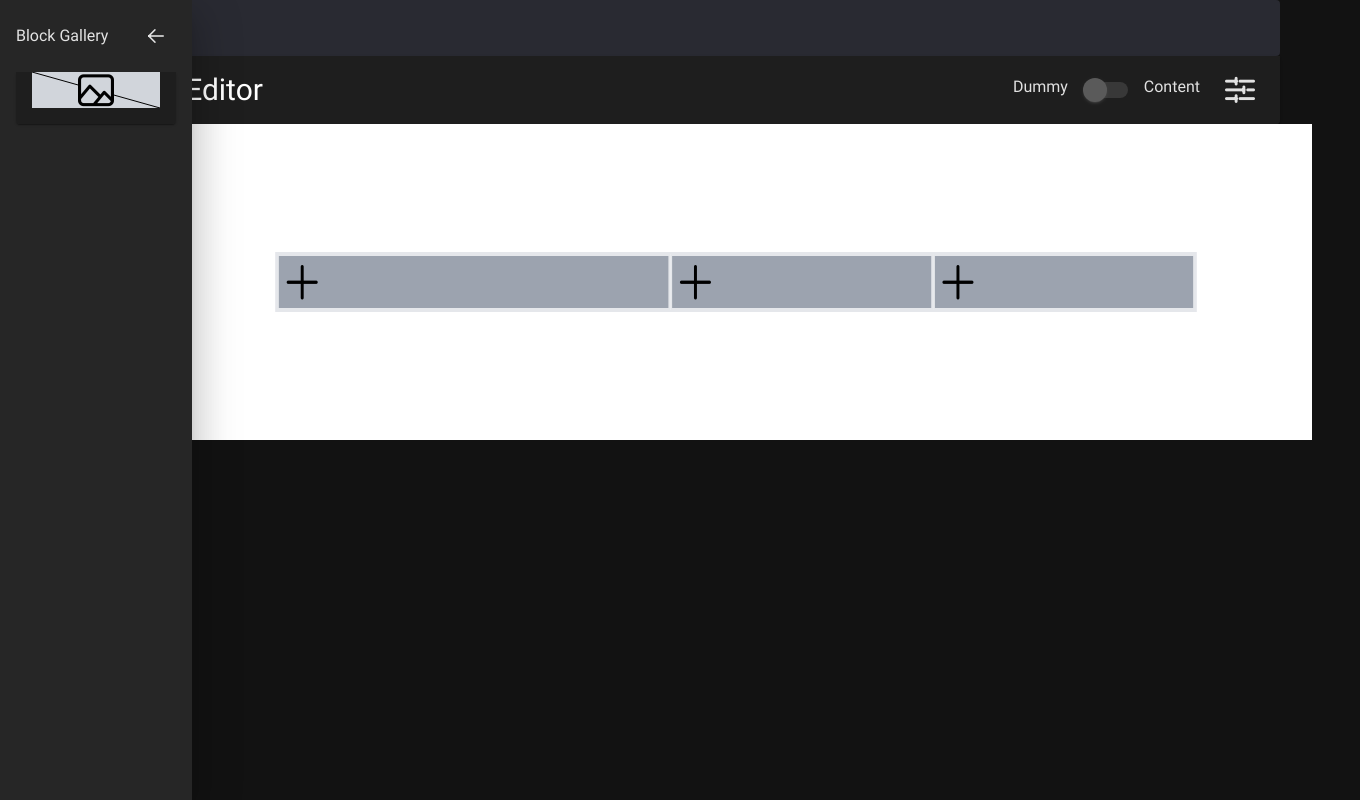
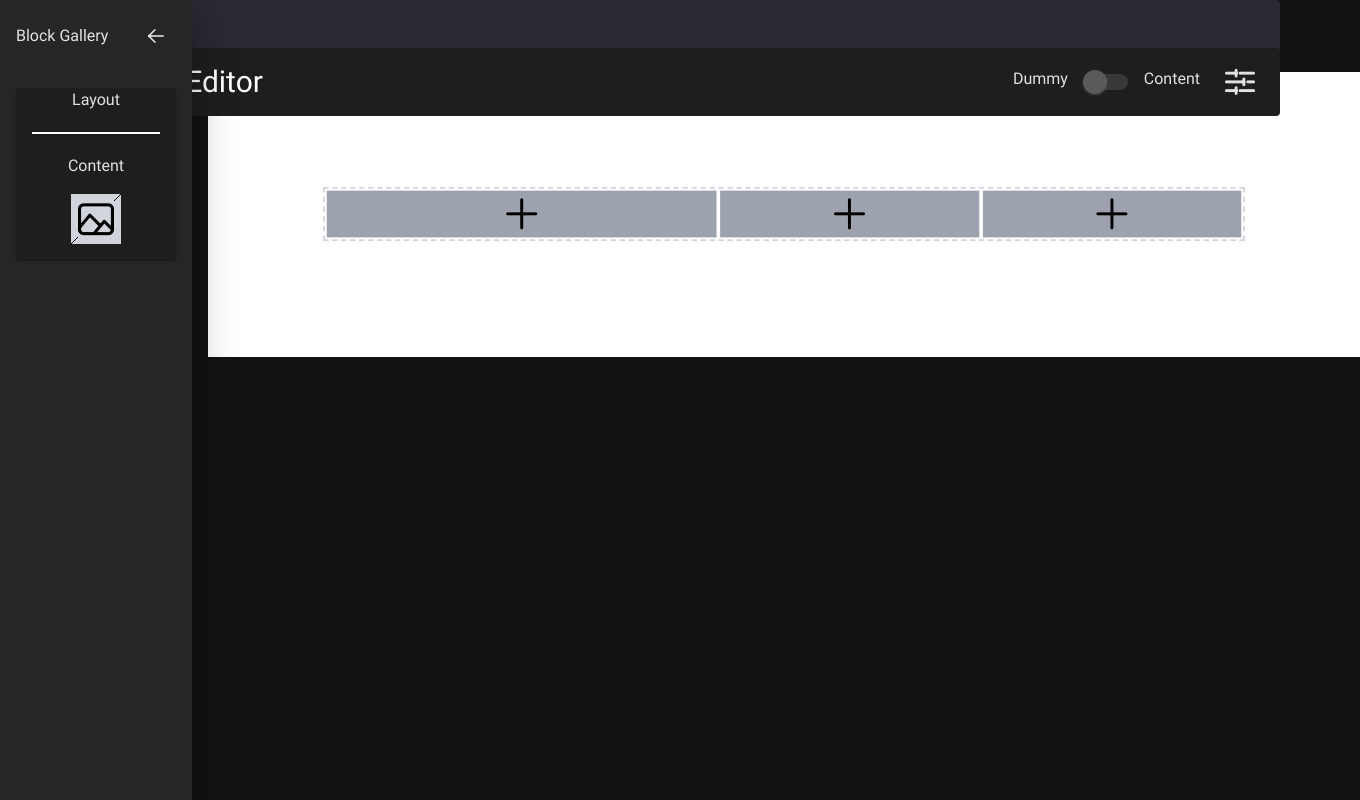
Before and after one commit to dale8nson/news-CMS, a Next.js app: page /admin/editor/layout in a window 1280 px wide. Both pictures are taken after a click on the button 40 px from the left and 90 px from the top of the page. Shown: the whole page, 1360 px wide, since content can reach past the window. Built offline with nearby package versions, Linux system fonts and the light colour scheme.

Commit message:
enabled ability to move blocks to different locations rather than making copies

```diff
--- a/app/admin/editor/layout/layout.tsx
+++ b/app/admin/editor/layout/layout.tsx
@@ -11,6 +11,7 @@ import { InputText } from 'primereact/inputtext';
 import { InputNumber } from 'primereact/inputnumber'
 import { Panel } from 'primereact/panel';
 import { InputSwitch } from 'primereact/inputswitch';
+import { Divider } from 'primereact/divider';
 import { setSelectedComponentTemplate, setPageTemplate, updateComponentTemplate } from '@/lib/editor-layout-slice';
 import type { ItemProps } from '@/lib/editor-layout-slice';
 import ImagePlaceholder from '@/components/editor/primitives/image-placeholder';
@@ -86,7 +87,7 @@ export default function Layout({
     }
   ]
 
-  const tw = `flex m-0 duration-300 transition-all my-auto ${leftSidebarVisible && rightSidebarVisible ? 'scale-x-[.6] -translate-x-20' : leftSidebarVisible ? 'translate-x-24 scale-x-90' : rightSidebarVisible ? '-translate-x-40 scale-x-[.7]' : 'w-[100vw]'}`
+  const tw = `flex m-0 duration-300 transition-all my-auto ${leftSidebarVisible && rightSidebarVisible ? 'scale-x-[.6] -translate-x-20' : leftSidebarVisible ? 'translate-x-36 scale-90' : rightSidebarVisible ? '-translate-x-36 scale-[.7]' : 'w-[100vw]'}`
 
   console.log(`tw: ${tw}`);
 
@@ -95,15 +96,23 @@ export default function Layout({
   return (
     <section className='mx-0 w-full h-full' ref={() => setPageLoaded(true)}>
       <Panel pt={{ content: { className: 'flex-col w-full p-0 relative' } }}>
-        <Menubar start={start} model={items} end={end} className='w-full' pt={{ menuitem: { className: 'mx-6' } }} />
+        <Menubar start={start} model={items} end={end} className='w-full' pt={{root:{className:'fixed z-40 top-12 left-0'}, menuitem: { className: 'mx-6' } }} />
       </Panel>
       <Sidebar modal={false} dismissable={false} closeIcon='pi pi-arrow-left' pt={{ root: { className: 'w-[12rem] relative' } }} header='Block Gallery' visible={leftSidebarVisible} onHide={() => setLeftSidebarVisible(false)} >
-        <Panel className='relative'>
-          {pageLoaded && <ImagePlaceholder />}
+        <Panel className='relative space-y-4'>
+          {pageLoaded && (
+          <>
+          <h1 className='m-4 text-center'>Layout</h1>
+          <Divider pt={{root:{className:'border-white border-solid border-[.01px]'}}} />
+          <h1 className='m-4 text-center'>Content</h1>
+          <ImagePlaceholder canEdit={false} width='50px' height='50px' />
+          </>
+          )}
         </Panel>
       </Sidebar>
       <div className={tw}>
         {children}
+        </div>
         <Sidebar header={selectedComponentTemplate?.displayName} position='right' visible={rightSidebarVisible} onHide={() => setRightSidebarVisible(false)} closeIcon='pi pi-arrow-right' modal={false} dismissable={false} >
           <Panel >
             {selectedComponentTemplate?.props?.style && Object.entries(selectedComponentTemplate?.props?.style as ItemProps).map(([key, value]) => {
@@ -145,7 +154,7 @@ export default function Layout({
 
                   <div key={key} className='grid grid-flow-dense items-center' style={{ gridTemplateColumns: `minmax(0, 2fr) minmax(0, 1fr) ${isLengthPercentage ? 'minmax(0, 2fr)' : ''}` }}>
                     <label htmlFor={key} className='m-2'>{displayName}</label>
-                    <InputText id={key} value={isLengthPercentage ? length as string : value} onChange={e => {
+                    <InputText id={key} disabled={!selectedComponentTemplate.canEdit} value={isLengthPercentage ? length as string : value || ''} onChange={e => {
                       const props = selectedComponentTemplate?.props;
                       const newTemplate = { ...selectedComponentTemplate, props: { ...props, style: { ...props?.style as ItemProps, [key]: isLengthPercentage ? `${e.target.value}${unit}` : e.target.value } } }
                       dispatch(setSelectedComponentTemplate(newTemplate));
@@ -158,7 +167,7 @@ export default function Layout({
 
                     }} />
 
-                    {isLengthPercentage && <Dropdown options={units} value={unit} onChange={(e) => {
+                    {isLengthPercentage && <Dropdown disabled={!selectedComponentTemplate.canEdit} options={units} value={unit} onChange={(e) => {
                       const props = selectedComponentTemplate?.props;
                       const newTemplate = { ...selectedComponentTemplate, props: { ...props, style: { ...props?.style as ItemProps, [key]: `${length}${e.value}` } } };
                       dispatch(setSelectedComponentTemplate(newTemplate));
@@ -182,7 +191,7 @@ export default function Layout({
             })}
           </Panel>
         </Sidebar>
-      </div>
+
     </section>
   )
 }
--- a/app/admin/editor/layout/page.tsx
+++ b/app/admin/editor/layout/page.tsx
@@ -8,14 +8,13 @@ import { setPageTemplate, setSelectedComponentTemplate } from "@/lib/editor-layo
 import type { PageTemplate } from "@/lib/editor-layout-slice";
 
 const Page = () => {
-  console.log(`/admin/editor/layout`);
-  console.log(`this:`, this);
+  // console.log(`/admin/editor/layout`);
+  // console.log(`this:`, this);
   const BlockRegistry = useAppSelector(state => state.BlockRegistry)
-  // const pageTemplate = useAppSelector(state => state.editorLayoutSlice.pageTemplate);
-  const [pageTemplate, setPageTemplate] = useState<PageTemplate>();
+  const pageTemplate = useAppSelector(state => state.editorLayoutSlice.pageTemplate);
 
   console.log(`BlockRegistry:`, BlockRegistry);
-  // const selectedComponentTemplate = useAppSelector(state => state.editorLayoutSlice.selectedComponentTemplate);
+  const selectedComponentTemplate = useAppSelector(state => state.editorLayoutSlice.selectedComponentTemplate);
   const store = useAppStore();
 
   const dispatch = useAppDispatch();
@@ -27,8 +26,6 @@ const Page = () => {
   }
 
   useEffect(() => {
-    const { selectedComponentTemplate }  = store.getState().editorLayoutSlice;
-    setPageTemplate(store.getState().editorLayoutSlice.pageTemplate as PageTemplate)
 
     if(!selectedComponentTemplate) {
       dispatch(setSelectedComponentTemplate(pageTemplate));
@@ -37,11 +34,11 @@ const Page = () => {
   },[])
 
   return (
-    <div className={`flex-col relative m-0`} style={{...pageTemplate?.props.style}} onClick={clickHandler} >
-      <Container className='border-solid border-2 relative' style={{display:'flex', flex:1, height:'max-content' }} >
-        <Container mode={'editor'} className='border-solid border-2 relative flex-col' style={{width:'50%', height:'100%', }} />
-        <Container mode={'editor'} className="border-solid border-2 flex-col relative w-4/12" style={{height:'max-content'}} />
-        <Container {...{mode:'editor', className:'border-solid border-2 flex-col relative w-4/12'}} />
+    <div className={`flex-col !sticky !top-[100px] !left-0 m-0 `} style={{...pageTemplate?.props.style}} onClick={clickHandler} >
+      <Container className='border-dashed border-gray-300 border-2 relative' style={{display:'flex', flex:1, height:'max-content' }} >
+        <Container mode={'editor'} className='hover:border-solid hover:border-gray-300 border-2 border-transparent relative flex-col' style={{width:'50%', height:'100%', }} />
+        <Container mode={'editor'} className="hover:border-solid hover:border-gray-300 border-transparent border-2 flex-col relative w-4/12" style={{height:'max-content'}} />
+        <Container {...{mode:'editor', className:'hover:border-solid   hover:border-gray-300 border-transparent h-full border-2 flex-col relative w-4/12'}} />
       </Container>
     </div>
   )
--- a/app/admin/layout.tsx
+++ b/app/admin/layout.tsx
@@ -32,8 +32,10 @@ const Layout = ({ children }: { children: ReactNode }) => {
 
   return (
     <section>
-      <BreadCrumb home={home} model={crumbs} className='bg-[--highlight-bg]' pt={{ root: { className: 'w-full mx-0' } }} />
-      {children}
+      <BreadCrumb home={home} model={crumbs} className='bg-[--highlight-bg] z-[100]' pt={{ root: { className: 'w-full mx-0' } }} />
+      <div>
+        {children}
+      </div>
     </section>
   )
 }
--- a/app/layout.tsx
+++ b/app/layout.tsx
@@ -23,7 +23,7 @@ export default function RootLayout({
     <html lang="en">
       <StoreProvider>
         <BlockRegistryProvider>
-        <body className='w-screen h-screen'>{children}</body>
+        <body className='w-screen h-screen !box-border ![& *:box-border]'>{children}</body>
         </BlockRegistryProvider>
       </StoreProvider>
     </html>
--- a/components/editor/primitives/container-placeholder.tsx
+++ b/components/editor/primitives/container-placeholder.tsx
@@ -20,13 +20,9 @@ const ContainerPlaceholder = ({ parentNode, className }: { parentNode: Element |
   const ref = useRef<HTMLDivElement>(null);
   const [blocks, setBlocks] = useState<ReactNode[] | [] | null>([]);
 
-  // const selectedComponentTemplate = useAppSelector(state => state.editorLayoutSlice.selectedComponentTemplate);
   const store = useAppStore();
-  // const BlockRegistry = useAppSelector(state => { state.BlockRegistry})
+
   const Registry = useContext(BlockRegistry)
-  // if(!!selectedItemProps) {
-
-  // console.log(`component:`, componentName);
 
   const dragStartHandler: DragEventHandler = (e) => {
     e.preventDefault();
@@ -48,27 +44,29 @@ const ContainerPlaceholder = ({ parentNode, className }: { parentNode: Element |
     e.preventDefault();
     e.stopPropagation();
     const selectedComponentTemplate = store.getState().editorLayoutSlice.selectedComponentTemplate;
-    const { componentName, props } = selectedComponentTemplate as ComponentTemplate;
+    const { componentName, dragAction,  props } = selectedComponentTemplate as ComponentTemplate;
 
-    // ref?.current?.classList.replace('h-full', 'h-max');
     ref?.current?.classList.replace('bg-white', 'bg-gray-400');
-    // ref?.current?.classList.replace('w-full', 'w-auto');
     console.log(`BlockRegistry:`, Registry);
-    const block = Registry[componentName].el({...props}, null);
+    const block = Registry[componentName].el({ ...props, canEdit: true, dragAction:'move', id: selectedComponentTemplate?.dragAction === 'move' ? selectedComponentTemplate?.id : null }, null);
     console.log(`block:`, block);
 
     setBlocks([...blocks as ReactElement[], block]);
+
+    if(dragAction === 'move') {
+      const element = document.getElementById(selectedComponentTemplate?.id as string);
+      element?.remove();
+    }
   }
 
   console.log(`blocks:`, blocks);
 
-
   return (
     <>
       {parentNode && createPortal(blocks, parentNode as Element)}
-      <div draggable={false} className={`bg-gray-400 w-full z-30 ${className}`} style={{minHeight:'4vw', position: 'relative'}} onDrop={dropHandler} onDragOver={dragOverHandler} onDragLeave={dragLeaveHandler} onDragStart={dragStartHandler} ref={ref}>
-        <div className='' draggable={false} style={{ width: '100%', height:'max-content', display: 'flex', flexDirection: 'column' }} >
-          <i className='pi pi-plus p-2 justify-center align-center text-4xl text-black' draggable={false} />
+      <div draggable={false} className={`bg-gray-400 w-full z-30 ${className}`} style={{ minHeight: '4vw', position: 'relative' }} onDrop={dropHandler} onDragOver={dragOverHandler} onDragLeave={dragLeaveHandler} onDragStart={dragStartHandler} ref={ref}>
+        <div className='flex items-center justify-items-center' draggable={false} style={{ width: '100%', height: 'max-content', display: 'flex', flexDirection: 'column' }} >
+          <i className='pi pi-plus p-2 text-4xl text-black' draggable={false} />
         </div>
       </div>
     </>
--- a/components/editor/primitives/image-placeholder.tsx
+++ b/components/editor/primitives/image-placeholder.tsx
@@ -15,28 +15,25 @@ interface Size {
   height: number
 }
 
-function ImagePlaceholder() {
+function ImagePlaceholder({  id, canEdit, width, height, dragAction }: { id?: string, canEdit: boolean, width?: string | undefined, height?: string | undefined, dragAction?:'move' | 'copy' | undefined }) {
 
-  const blockId = useMemo(() => crypto.randomUUID(), []);
+  const blockId = useMemo(() => id || crypto.randomUUID(), []);
 
   const [componentTemplate, setComponentTemplate] = useState<ComponentTemplate>({
     id: blockId,
     componentName: 'ImagePlaceholder',
     displayName: 'Image Placeholder',
+    canEdit,
+    dragAction: dragAction,
     props: {
       style: {
-        width: '100%',
-        height: '100%',
+        width: width || '220px',
+        height: height || '132px'
       }
     }
   })
 
-  const store = useAppStore();
-
   const dispatch = useAppDispatch();
-
-  // const store = useAppStore();
-  // console.log(`store:`, store);
 
   console.log(`ImagePlaceholder`);
   const ref: any = useRef<any>(null);
@@ -59,7 +56,7 @@ function ImagePlaceholder() {
   }
 
   const initRef = (node: Element) => {
-    if(!node) return;
+    if (!node) return;
     console.log('initRef');
     ref.current = node;
     // setRect(ref.current.getBoundingClientRect());
@@ -85,19 +82,20 @@ function ImagePlaceholder() {
 
   return (
     <Container
+      id={blockId}
       containerId={idRef.current}
       draggable
       onDragStart={dragStartHandler}
       onClick={clickHandler}
-      className="z-0 bg-gray-300 relative m-auto"
+      className="z-0 flex m-auto bg-gray-300 relative items-center justify-items-center"
       ref={initRef}
-      style={template?.props?.style as ItemProps}
+      style={template?.props?.style as ItemProps || {}}
     >
-      <div className="bg-transparent flex align-middle justify-center h-fit p-0 z-10  relative m-0">
-        <i className='pi pi-image text-4xl text-black z-20 m-0 bg-gray-300' />
+      <div className="bg-transparent flex  z-10 relative items-center justify-items-center m-auto">
+        <span className='pi pi-image text-center text-4xl text-black z-20 w-full h-full m-auto  bg-gray-300' />
       </div>
-      {rect && <svg className={`absolute bg-gray-300 m-0 p-auto left-0 top-0 h-[${rect.height}px] w-[${rect.width}px] [z-index:9]`} viewBox={`0 0 ${rect.width} ${rect.height}`} xmlns="http://www.w3.org/2000/svg">
-        <line x1="0" y1="0" x2={rect.width} y2={rect.height} stroke="black" />
+      {rect && <svg className={`absolute top-0 bg-gray-300 h-[${rect.height}px] w-[${rect.width}px] [z-index:9]`} viewBox={`0 0 ${rect.width} ${rect.height}`} xmlns="http://www.w3.org/2000/svg">
+        <line x1="0" y1={rect.height} x2={rect.width} y2="0" stroke="black" />
       </svg>}
     </Container>
   )
--- a/components/primitives/container.tsx
+++ b/components/primitives/container.tsx
@@ -11,6 +11,7 @@ import { ItemProps } from "@/lib/editor-layout-slice";
 const Container = forwardRef(
   function Container(
     {
+      id,
       containerId,
       children,
       className = '',
@@ -26,6 +27,7 @@ const Container = forwardRef(
       onClick,
       style
     }: {
+      id?: string,
       containerId?: string,
       children?: ReactNode,
       className?: string,
@@ -89,7 +91,7 @@ const Container = forwardRef(
 
     return (
       <div
-        id={containerId}
+        id={id}
         className={className}
         ref={initRef}
         draggable={draggable}
@@ -105,7 +107,7 @@ const Container = forwardRef(
       >
         {mode === 'editor' && <div draggable={false} ref={containerRef} className="flex-col justify-evenly" />}
         {mode !== 'editor' && children}
-        {mode === 'editor' && <div className="w-full h-full relative" draggable={false}><ContainerPlaceholder parentNode={parentNode} className='z-20' /></div>}
+        {mode === 'editor' && <div className="w-full h-full" draggable={false}><ContainerPlaceholder parentNode={parentNode} className='z-20' /></div>}
       </div>
     )
   });
--- a/lib/editor-layout-slice.ts
+++ b/lib/editor-layout-slice.ts
@@ -10,6 +10,8 @@ export interface ComponentTemplate {
   id: string,
   componentName: string,
   displayName: string,
+  canEdit: boolean,
+  dragAction: 'copy' | 'move' | undefined,
   props?: ItemProps,
   children?: ComponentTemplate[]
 }
@@ -43,6 +45,7 @@ const initialState: State = {
     id: crypto.randomUUID(),
     componentName: 'div',
     displayName: 'Default Page Template',
+    canEdit: true,
     props: {
       style: {
         paddingTop: '10%',
```
Also changed, not shown: components/block-registry-provider.tsx (+5 -9 lines), components/editor/primitives/slot.tsx (added).
